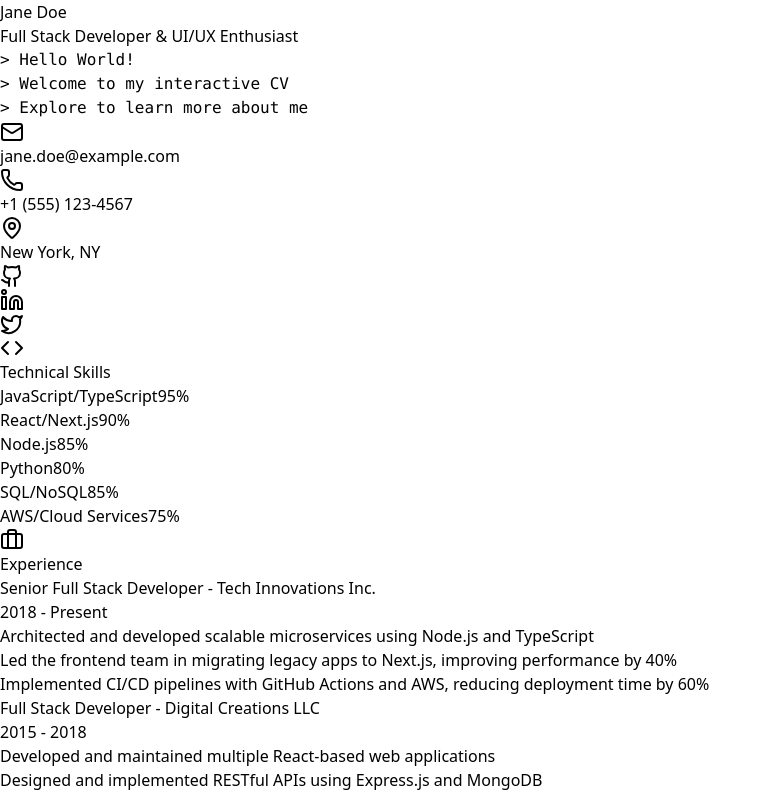
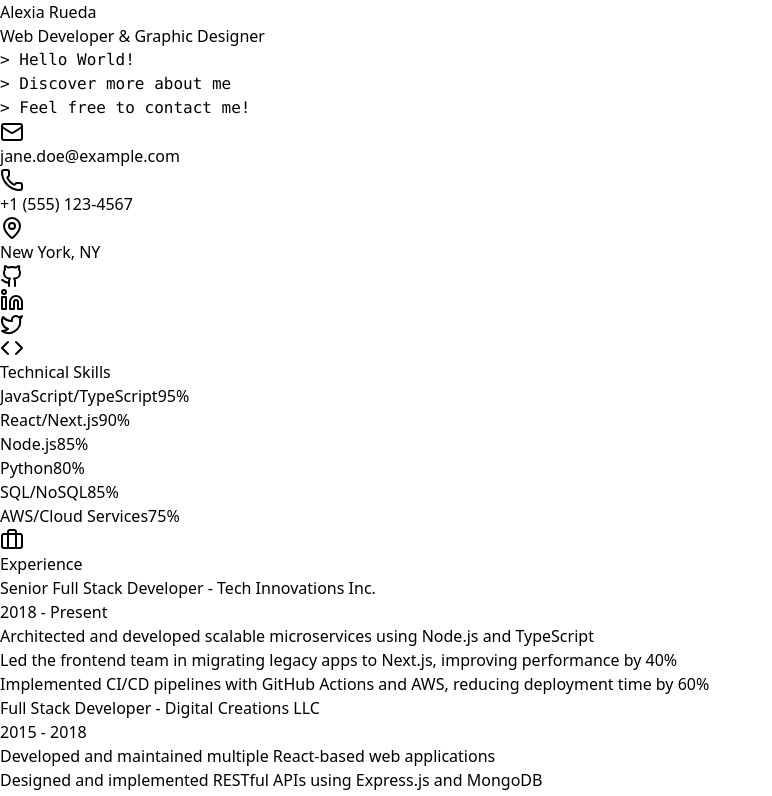
Before and after one commit to alexiaruedagu/cv_project, a React (Vite) app: page / in a window 1280 px wide. Shown: the top 796 px of the page, without its empty margins (0-772 px from the left). Built offline with nearby package versions, Linux system fonts and the light colour scheme.

Commit message:
feat: name

```diff
--- a/src/CVForm.jsx
+++ b/src/CVForm.jsx
@@ -17,7 +17,7 @@ const SkillBar = ({ skill, level }) => (
 
 const AnimatedTerminal = () => {
   const [text, setText] = useState('')
-  const fullText = '> Hello World!\n> Welcome to my interactive CV\n> Explore to learn more about me'
+  const fullText = '> Hello World!\n> Discover more about me\n> Feel free to contact me!'
 
   React.useEffect(() => {
     let i = 0
@@ -46,8 +46,8 @@ export function CvForm() {
     <div className="min-h-screen p-8 bg-gradient-to-br from-indigo-100 via-purple-100 to-pink-100">
       <div className="max-w-4xl mx-auto p-8 bg-white bg-opacity-80 backdrop-filter backdrop-blur-lg rounded-xl shadow-lg border border-purple-200">
         <header className="text-center mb-8">
-          <h1 className="text-4xl font-bold text-purple-800 mb-2">Jane Doe</h1>
-          <p className="text-xl text-purple-600">Full Stack Developer & UI/UX Enthusiast</p>
+          <h1 className="text-4xl font-bold text-purple-800 mb-2">Alexia Rueda</h1>
+          <p className="text-xl text-purple-600">Web Developer & Graphic Designer</p>
         </header>
 
         <div className="grid grid-cols-1 md:grid-cols-3 gap-8 mb-8">
```
